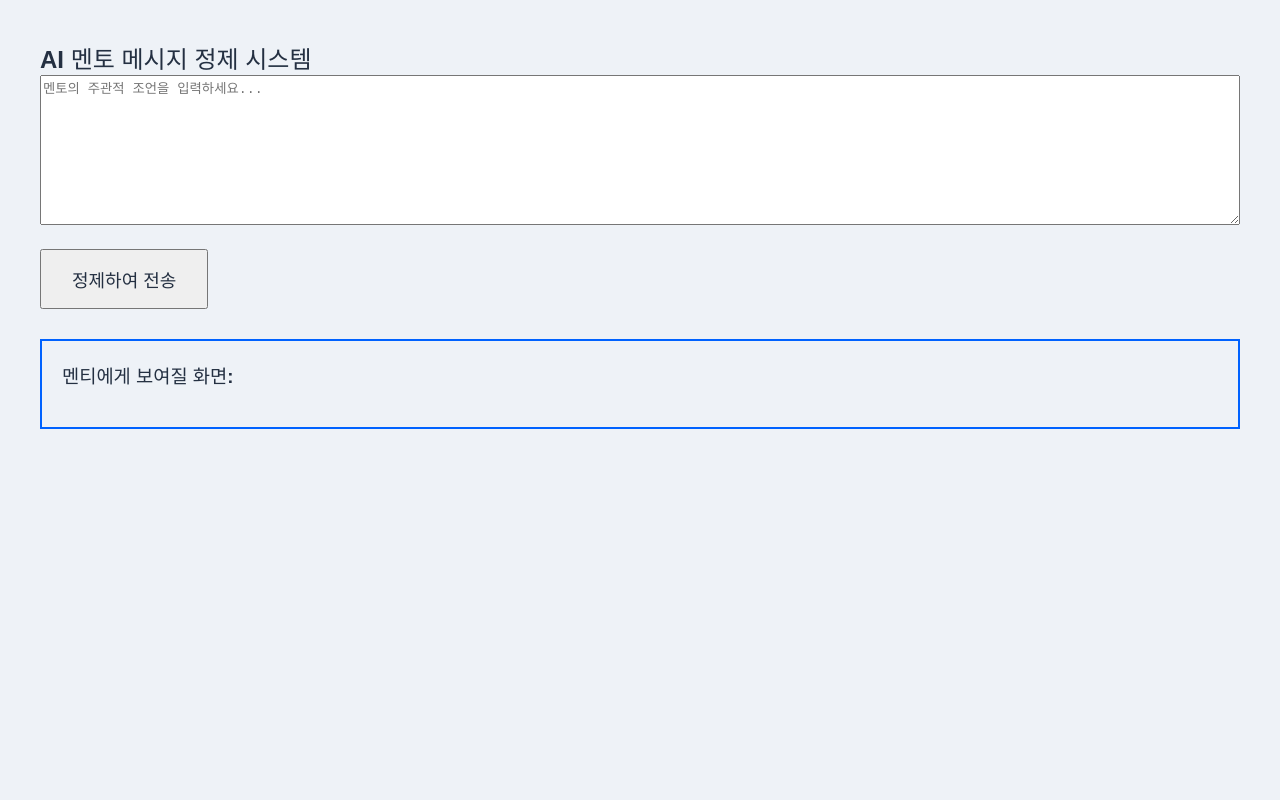
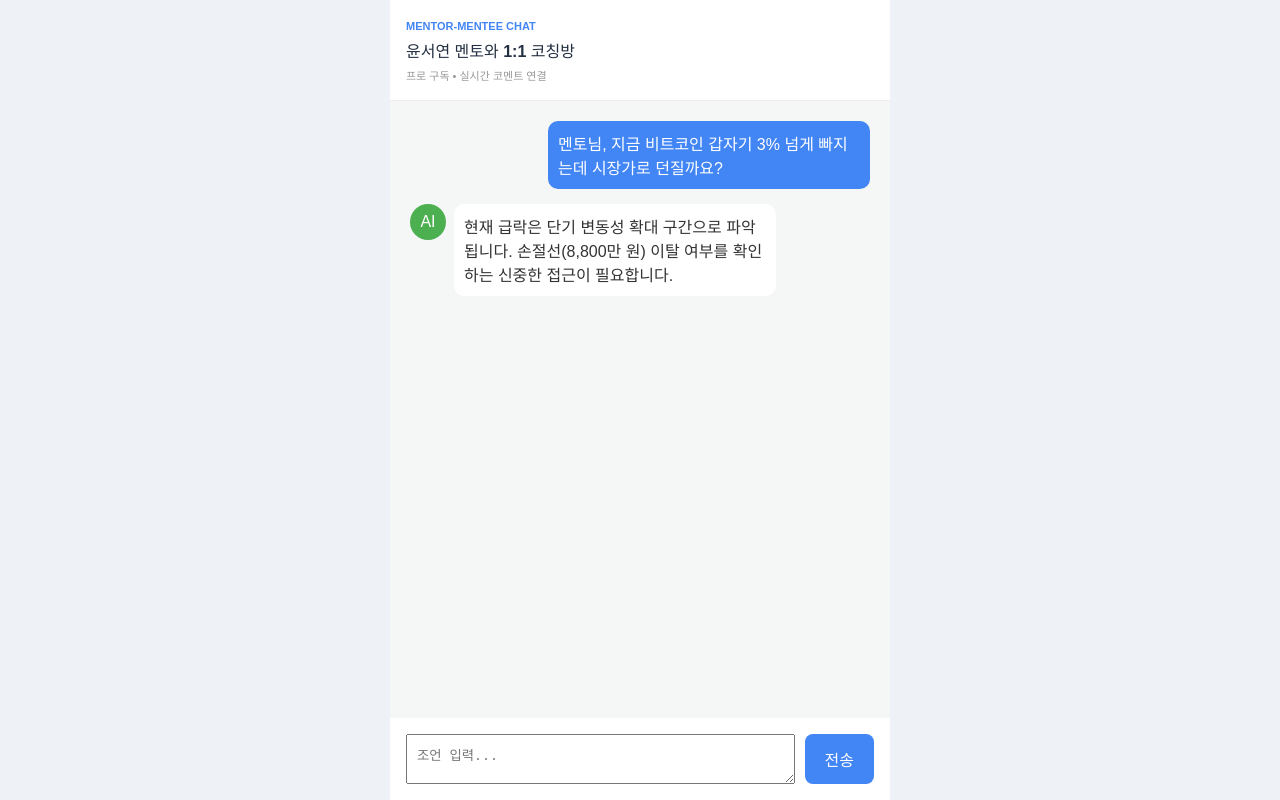
Before and after one commit to io-uty/SKYSH_CoMent, a React (Vite) app: page / in a window 1280 px wide. Built offline with nearby package versions, Linux system fonts and the light colour scheme.

Commit message:
Mentor.tsx

```diff
--- /dev/null
+++ b/src/Mentor.tsx
@@ -0,0 +1,92 @@
+import React, { useState } from "react";
+
+interface Message {
+  id: number;
+  author: "mentee" | "mentor" | "system";
+  body: string;
+  time: string;
+  status?: "approved" | "rejected";
+}
+
+export default function Mentor() {
+  const [rawInput, setRawInput] = useState("");
+  const [isRefining, setIsRefining] = useState(false);
+
+  const [chatMessages, setChatMessages] = useState<Message[]>([
+    {
+      id: 1,
+      author: "mentee",
+      body: "멘토님, 지금 비트코인 갑자기 3% 넘게 빠지는데 시장가로 던질까요?",
+      time: "오전 10:33",
+    },
+    {
+      id: 2,
+      author: "system",
+      body: "현재 급락은 단기 변동성 확대 구간으로 파악됩니다. 손절선(8,800만 원) 이탈 여부를 확인하는 신중한 접근이 필요합니다.",
+      time: "오전 10:35",
+      status: "approved",
+    }
+  ]);
+
+ const handleRefine = async () => {
+    if (!rawInput.trim() || isRefining) return;
+    setIsRefining(true);
+
+    const now = new Date();
+    const currentTime = now.toLocaleTimeString("ko-KR", { hour: "2-digit", minute: "2-digit" });
+
+    // 1. 시연용: 거절 키워드 정의
+    const rejectedKeywords = ["무조건", "영끌", "풀매수", "100% 보장", "리딩방"];
+    const isRejected = rejectedKeywords.some(keyword => rawInput.includes(keyword));
+
+    // 2. AI 분석 시뮬레이션
+    await new Promise((resolve) => setTimeout(resolve, 1000));
+
+    // 3. 메시지 생성 로직 (입력값 그대로 출력)
+    const newMsg: Message = {
+      id: Date.now(),
+      author: "system",
+      time: currentTime,
+      status: isRejected ? "rejected" : "approved",
+      body: isRejected
+        ? "[거절됨] 사유: 주관적인 선동 문구(무조건, 풀매수 등)가 포함되어 있습니다."
+        : `${rawInput}` // 입력한 내용을 그대로 출력
+    };
+
+    setChatMessages((prev) => [...prev, newMsg]);
+    setRawInput(""); // 입력창 초기화
+    setIsRefining(false);
+  };
+  return (
+    <div style={{ width: "100%", maxWidth: "500px", height: "100vh", margin: "0 auto", display: "flex", flexDirection: "column", background: "#f4f7f6", fontFamily: "sans-serif" }}>
+      {/* 헤더 수정 완료 */}
+      <div style={{ padding: "16px", background: "#fff", borderBottom: "1px solid #eee" }}>
+        <span style={{ fontSize: "11px", color: "#4285f4", fontWeight: "bold" }}>MENTOR-MENTEE CHAT</span>
+        <h2 style={{ margin: "4px 0", fontSize: "16px", fontWeight: "bold" }}>윤서연 멘토와 1:1 코칭방</h2>
+        <span style={{ fontSize: "11px", color: "#999" }}>프로 구독 • 실시간 코멘트 연결</span>
+      </div>
+
+      <div style={{ flex: 1, padding: "20px", overflowY: "auto" }}>
+        {chatMessages.map((msg) => (
+          <div key={msg.id} style={{ display: "flex", justifyContent: msg.author === "mentee" ? "flex-end" : "flex-start", marginBottom: "15px" }}>
+            {msg.author !== "mentee" && (
+              <div style={{ width: "36px", height: "36px", borderRadius: "50%", background: msg.status === "rejected" ? "#f44336" : "#4caf50", color: "#fff", display: "flex", alignItems: "center", justifyContent: "center", marginRight: "8px" }}>
+                {msg.author === "system" ? "AI" : "멘"}
+              </div>
+            )}
+            <div style={{ padding: "10px", borderRadius: "10px", backgroundColor: msg.author === "mentee" ? "#4285f4" : "#fff", color: msg.author === "mentee" ? "#fff" : "#333", maxWidth: "70%", border: msg.status === "rejected" ? "2px solid #f44336" : "none" }}>
+              {msg.body}
+            </div>
+          </div>
+        ))}
+      </div>
+
+      <div style={{ padding: "16px", background: "#fff", display: "flex", gap: "10px" }}>
+        <textarea style={{ flex: 1, height: "50px", padding: "10px" }} value={rawInput} onChange={(e) => setRawInput(e.target.value)} placeholder="조언 입력..." />
+        <button onClick={handleRefine} disabled={isRefining} style={{ padding: "0 20px", background: "#4285f4", color: "#fff", border: "none", borderRadius: "8px" }}>
+          {isRefining ? "분석중" : "전송"}
+        </button>
+      </div>
+    </div>
+  );
+}
--- a/src/main.tsx
+++ b/src/main.tsx
@@ -1,21 +1,33 @@
-/*import React from "react";
+// import React from "react";
+// import ReactDOM from "react-dom/client";
+// import App from "./App";
+// import "./styles.css";
+
+// ReactDOM.createRoot(document.getElementById("root") as HTMLElement).render(
+//   <React.StrictMode>
+//     <App />
+//   </React.StrictMode>,
+// );
+
+
+// import React from "react";
+// import ReactDOM from "react-dom/client";
+// import MentorAssistant from "./MentorAssistant"; // 새로 만든 파일 경로로 수정
+// import "./styles.css";
+
+// ReactDOM.createRoot(document.getElementById("root") as HTMLElement).render(
+//   <React.StrictMode>
+//     <MentorAssistant /> {/* App 대신 MentorAssistant를 실행합니다 */}
+//   </React.StrictMode>,
+// );
+
+import React from "react";
 import ReactDOM from "react-dom/client";
-import App from "./App";
+import Mentor from "./Mentor"; // Mentor.tsx 파일을 불러오도록 수정
 import "./styles.css";
 
 ReactDOM.createRoot(document.getElementById("root") as HTMLElement).render(
   <React.StrictMode>
-    <App />
+    <Mentor /> {/* Mentor 컴포넌트를 실행합니다 */}
   </React.StrictMode>,
 );
-*/
-import React from "react";
-import ReactDOM from "react-dom/client";
-import MentorAssistant from "./MentorAssistant"; // 새로 만든 파일 경로로 수정
-import "./styles.css";
-
-ReactDOM.createRoot(document.getElementById("root") as HTMLElement).render(
-  <React.StrictMode>
-    <MentorAssistant /> {/* App 대신 MentorAssistant를 실행합니다 */}
-  </React.StrictMode>,
-);
```
Also changed, not shown: src/App.tsx (+13 -15 lines).
